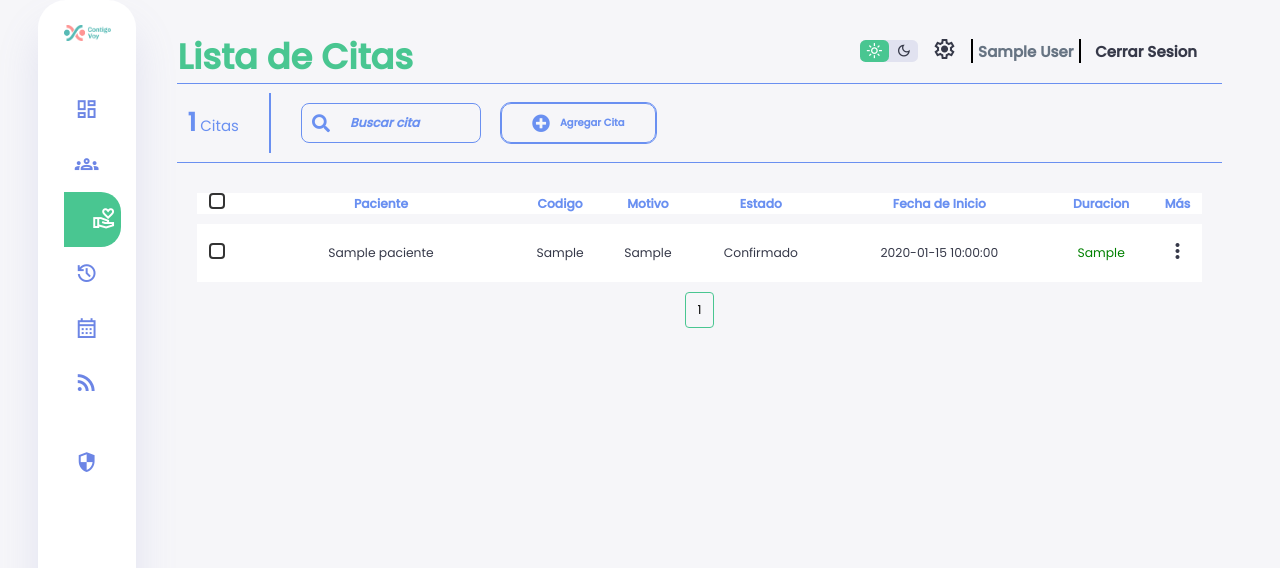
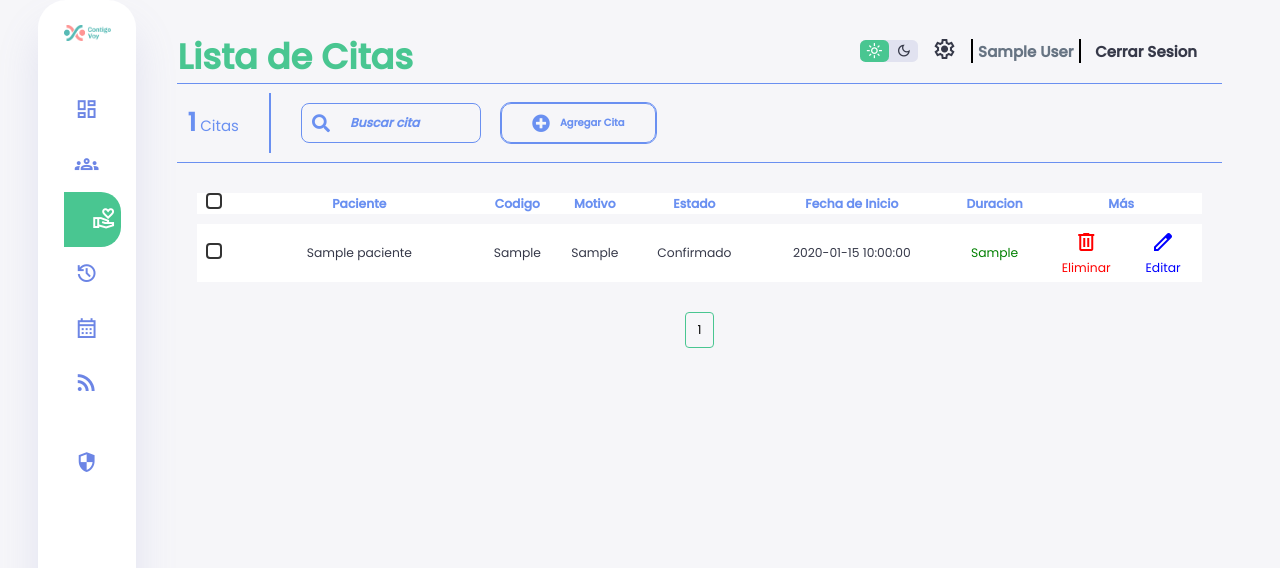
Before and after one commit to marrScielo/calidad-y-prueba, a PHP site: page /Vista/TablaCitas.php in a window 1280 px wide. Shown: the top 568 px of the page. Run offline with PHP 8.4, Linux system fonts and the light colour scheme; the visitor is signed in with stand-in values (Sample User, id 1); tables that the repository leaves empty or names only in its code hold one stand-in row (values such as "Sample post").

Commit message:
realicé las modificaciones en las tablas de pacientes y citas en la vista psicologo

```diff
--- a/Issets/css/citas.css
+++ b/Issets/css/citas.css
@@ -1,6 +1,8 @@
 
 main .recent-citas{
     margin: 20px;
+    overflow-x: auto; /* Agrega el scrollbar horizontal */
+    scrollbar-width: thin;
 }
 
 main .recent-citas h2{
--- a/Issets/css/paciente.css
+++ b/Issets/css/paciente.css
@@ -11,6 +11,8 @@
     width: 100%;
     margin: 20px;
     grid-template-columns: auto 0rem;
+    overflow-x: auto; /* Agrega el scrollbar horizontal */
+    scrollbar-width: thin;
 }
 
 .hidden {
--- a/Vista/TablaCitas.php
+++ b/Vista/TablaCitas.php
@@ -118,17 +118,16 @@ if (isset($_SESSION['NombrePsicologo'])){
                             <td><?=$row[4]?></td>
                             <td style="color:green"><?=$row[5]?></td>
                             <td>
-                                <button class="buttonTab" onclick="openOptions(<?=$row[0]?>)">
-                                    <span class="material-symbols-sharp">more_vert</span>
-                                </button>
-                                <div id="dropdown-content-<?=$row[0]?>" class="dropdown-content">
-                                    <a type="button" class="btne" onclick="openModalEliminar('<?=$row[0]?>')">
+                                <div id="dropdown-content-<?=$row[0]?>"  style="display: flex;
+                                                   column-gap: 1rem;
+                                                   justify-content: space-evenly;">
+                                    <a type="button" class="btne" onclick="openModalEliminar('<?=$row[0]?>')" style="color: red;cursor: pointer;">
                                         <span class="material-symbols-outlined">delete</span>
-                                        <p>Eliminar</p>
+                                        <p style="color:red;">Eliminar</p>
                                     </a>
-                                    <a type="button" class="btnm" onclick="openModalEditar('<?=$row[0]?>')">
+                                    <a type="button" class="btnm" onclick="openModalEditar('<?=$row[0]?>')" style="color: blue;cursor: pointer;">
                                         <span class="material-symbols-outlined">edit</span>
-                                        <p>Editar</p>
+                                        <p style="color:blue;">Editar</p>
                                     </a>
                                 </div>
                             </td>
@@ -141,7 +140,8 @@ if (isset($_SESSION['NombrePsicologo'])){
                         <?php endif;?>
                     </tbody>
                 </table>
-                <div class="pagination">
+            </div>
+            <div class="pagination">
                     <?php
                 if (isset($totalPages) && is_numeric($totalPages)) {
                     for ($page = 1; $page <= $totalPages; $page++) {
@@ -152,7 +152,6 @@ if (isset($_SESSION['NombrePsicologo'])){
                 }
                 ?>
                 </div>
-            </div>
         </main>
         <div id="notification" style="display: none;" class="notification">
             <p id="notification-text"></p>
@@ -162,18 +161,21 @@ if (isset($_SESSION['NombrePsicologo'])){
     <?php if ($rows) :?>
     <?php foreach ($rows as $row): ?>
     <!-- Modal de eliminación -->
-    <div id="modalEliminar<?=$row[0]?>" class="service-modal flex-center">
+    <div id="modalEliminar<?= $row[0] ?>" class="service-modal flex-center">
         <div class="service-modal-body">
-            <a class="close" onclick="closeModalEliminar('<?=$row[0]?>')">&times;</a>
-            <span style="font-size:50px; color:red" class="material-symbols-sharp">info</span>
-            <h2 style="font-size:20px">¿Estás seguro de eliminar la cita de <?=$row[1]?>?</h2>
-            <br>
-            <div class="modal-button-container">
-                <a class="button-modal button-cancelar" onclick="closeModalEliminar('<?=$row[0]?>')">Cancelar</a>
-                <a href="../Crud/Cita/eliminarCita.php?id=<?=$row[0]?>" class="button-modal button-delete">Eliminar</a>
+            <a class="close" onclick="closeModalEliminar('<?= $row[0] ?>')">&times;</a>
+            <div style="text-align: center; padding: 20px;">
+                <span style="font-size:50px; color: #56B9B3;" class="material-symbols-sharp">help_outline</span>
+                <h2 style="font-size:20px; margin-top: 10px;">¿Eliminar cita?</h2>
+                <p>Se eliminará la cita de <strong><?= $row[1] ?></strong>. Esta acción no se puede deshacer.</p>
+            </div>
+            <div class="modal-button-container" style="display: flex; justify-content: center; gap: 10px; margin-top: 20px;">
+                <button class="button-modal button-cancel" onclick="closeModalEliminar('<?= $row[0] ?>')" style="background-color: #F19294; border: none; padding: 10px 20px; color: white; cursor: pointer;">Cancelar</button>
+                <a href="../Crud/Cita/eliminarCita.php?id=<?= $row[0] ?>" class="button-modal button-accept" style="background-color: #56B9B3; border: none; padding: 10px 20px; color: white; text-decoration: none; text-align: center; cursor: pointer;">Aceptar</a>
             </div>
         </div>
     </div>
+
     <?php
                             $user=$obj->show($row[0]);
                             ?>
@@ -455,7 +457,6 @@ if (isset($_SESSION['NombrePsicologo'])){
     });
     //Funciones del modal
     function openModalEditar(id) {
-        closeOptions(id);
         var modal = document.getElementById('modalEditar' + id);
         modal.classList.add('active');
     }
@@ -466,7 +467,6 @@ if (isset($_SESSION['NombrePsicologo'])){
     }
 
     function openModalEliminar(id) {
-        closeOptions(id);
         var modal = document.getElementById('modalEliminar' + id);
         modal.classList.add('active');
     }
```
Also changed, not shown: Issets/css/dashboard.css (+35 -33 lines), Vista/Dashboards.php (+7 -2 lines), Vista/TablaPacientes.php (+10 -5 lines).
